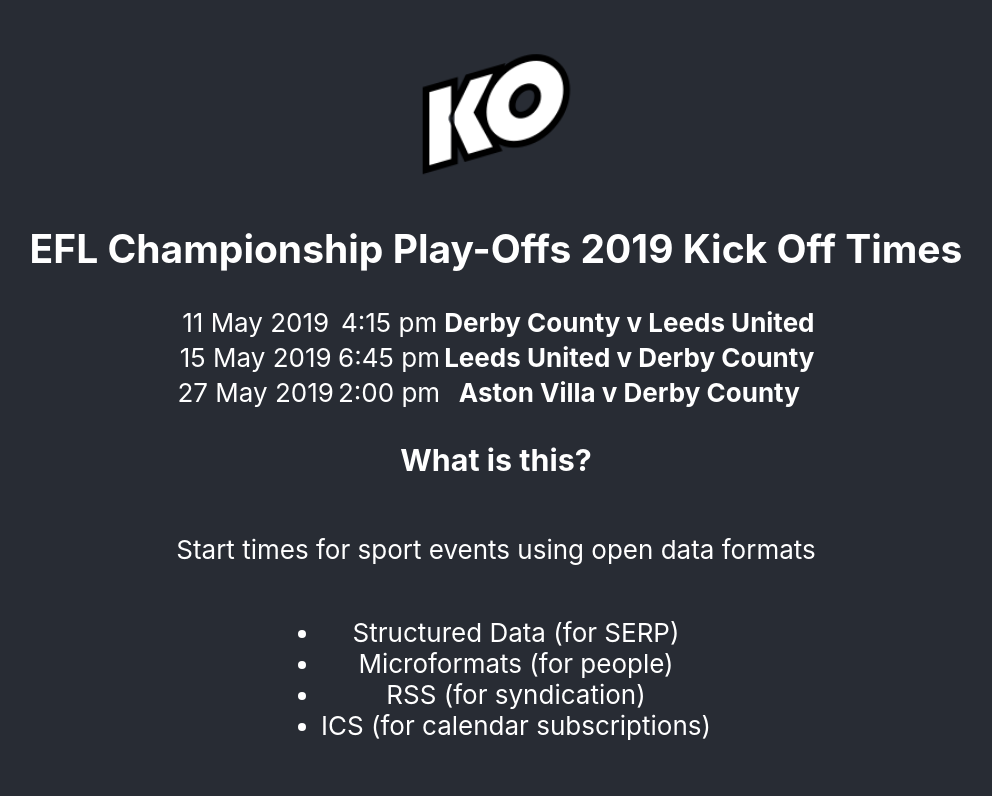
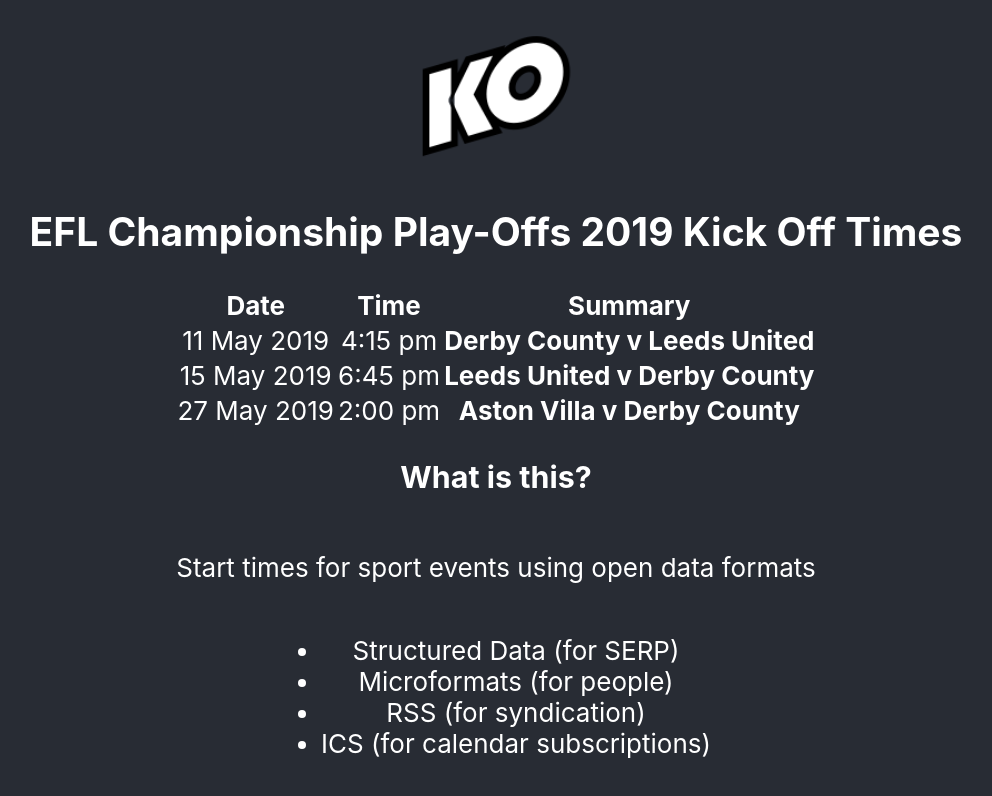
Before and after one commit to sportstimes/template, a React (Create React App) app: page / in a window 1280 px wide. Shown: the top 796 px of the page, without its empty margins (144-1136 px from the left). Built offline with nearby package versions, Linux system fonts and the light colour scheme.

Commit message:
Add table header for a11y

```diff
--- a/src/App.js
+++ b/src/App.js
@@ -34,6 +34,13 @@ function App() {
         <img src={logo} className="App-logo" alt="logo" />
         <h2>{data.name} Kick Off Times</h2>
         <table className="Events-list">
+          <thead>
+            <tr>
+              <th>Date</th>
+              <th>Time</th>
+              <th>Summary</th>
+            </tr>
+          </thead>
           {rows}
         </table>
         <h3>What is this?</h3>
```
